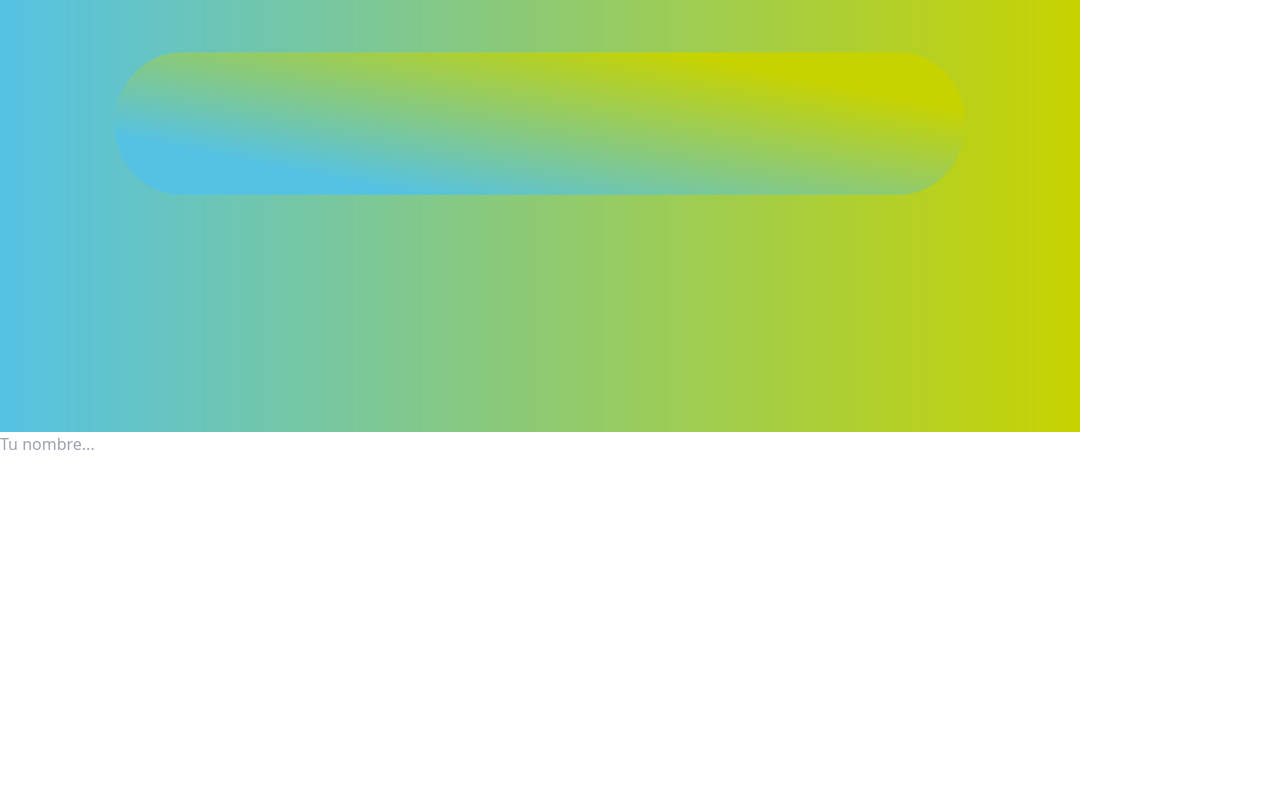
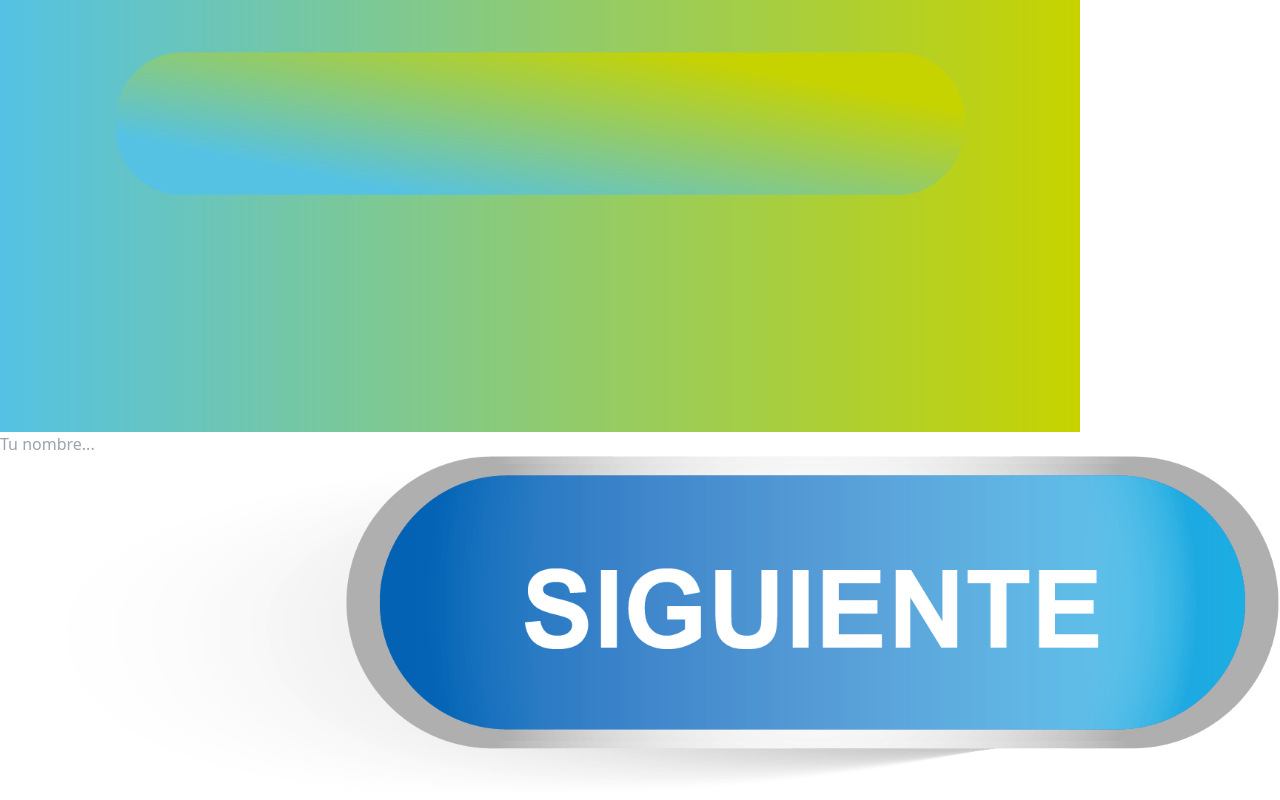
Before and after one commit to Fabian2023/summit, a React (Vite) app: page / in a window 1280 px wide. Shown: the part 1488-2288 px from the top of the page. Before the commit the page ends 1944 px from the top, so only its background shows below. Built offline with nearby package versions, Linux system fonts and the light colour scheme.

Commit message:
add button

```diff
--- a/src/Components/Inicio.jsx
+++ b/src/Components/Inicio.jsx
@@ -2,10 +2,10 @@
 import { useState } from 'react';
 import { useNavigate } from 'react-router-dom';
 import inicio from "../images/1.jpg";
+import siguiente from "../images/SIGUIENTE.png";
 
 function Inicio() {
   const [inputValue, setInputValue] = useState('');
-  const [clicked, setClicked] = useState(false);
   const navigate = useNavigate();
 
   const handleChange = (e) => {
@@ -15,8 +15,9 @@ function Inicio() {
   const handleClick = () => {
     if (inputValue.trim()) {
       navigate('/preguntas');
+    } else {
+      alert('Escribe tu nombre');
     }
-    setClicked(true);
   };
 
   return (
@@ -26,9 +27,14 @@ function Inicio() {
         type="text"
         value={inputValue}
         onChange={handleChange}
-        onClick={handleClick}
         className="absolute h-36 z-10 bottom-60 text-6xl bg-transparent w-[75%] border-0 shadow-none outline-none focus:outline-none text-[#00427F] text-center"
         placeholder="Tu nombre..."
+      />
+      <img
+        src={siguiente}
+        alt="Siguiente"
+        className="absolute left-[20%] h-36 z-10 bottom-16 cursor-pointer"
+        onClick={handleClick}
       />
     </div>
   );
```
Also changed, not shown: src/images/COMENZAR.png (added), src/images/SIGUIENTE.png (added).
